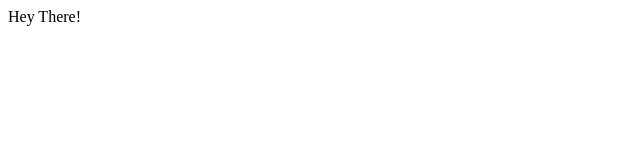
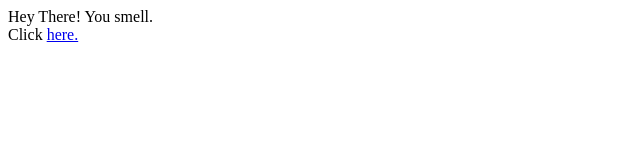
Before and after one commit to danmallinger/Mobile, a plain HTML site: page www/index.html in a window 1280 px wide. Shown: the whole page, without its empty margins (0-640 px from the left). Drawn offline with Linux system fonts and the light colour scheme.

Commit message:
Added Page 2

```diff
--- a/www/index.html
+++ b/www/index.html
@@ -5,7 +5,9 @@
 
  <body>
 
- Hey There!
+ Hey There!  You smell.<br>
+
+ Click <a href="page2.html">here.</a>
 
  </body>
 
```
